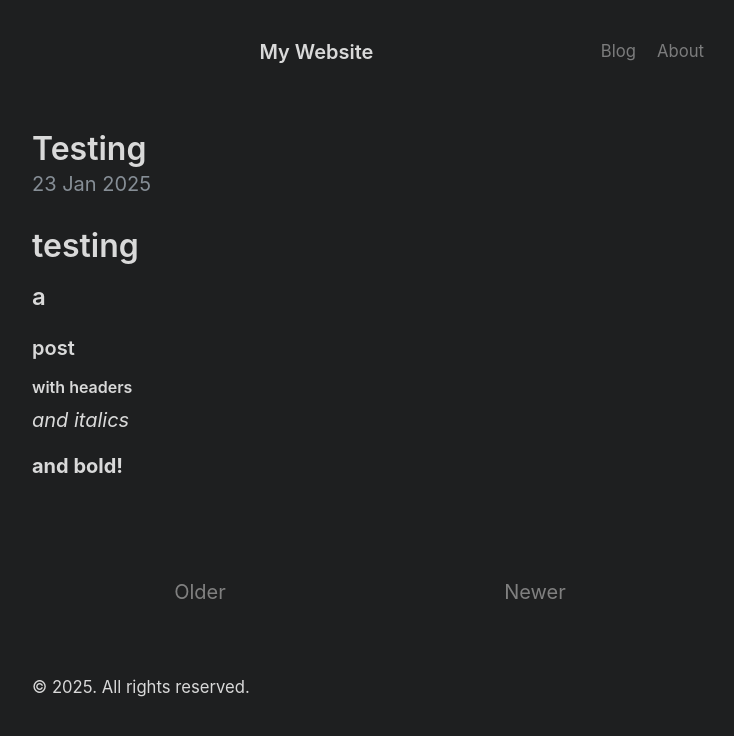
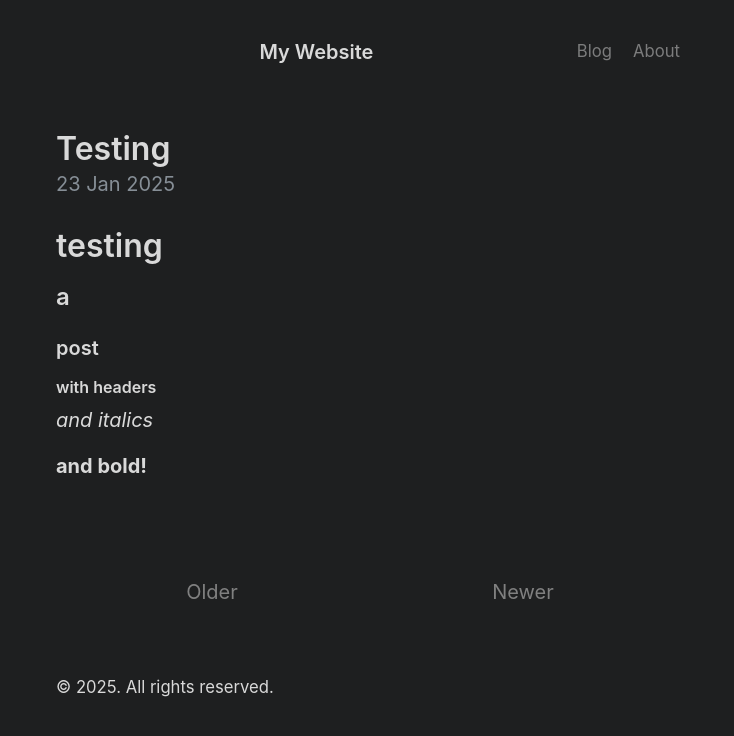
Before and after one commit to k-unst/k-unst.github.io, a Jekyll site: the page built from index.html, in a window 1280 px wide. Shown: the top 736 px of the page, without its empty margins (272-1006 px from the left). Built offline with Jekyll 4.4.1, drawn with Linux system fonts in a browser that asks for light colours; the list of posts is cut into pages by our own code.

Commit message:
Update _layout.scss
trying to see what padding left spacer does

```diff
--- a/_sass/_layout.scss
+++ b/_sass/_layout.scss
@@ -4,8 +4,8 @@
 
 .container {
   max-width: 45rem;
-  padding-left: var(--spacer-2);
-  padding-right: var(--spacer-2);
+  padding-left: var(--spacer-3);
+  padding-right: var(--spacer-3);
   margin-left:  auto;
   margin-right: auto;
 }
```
